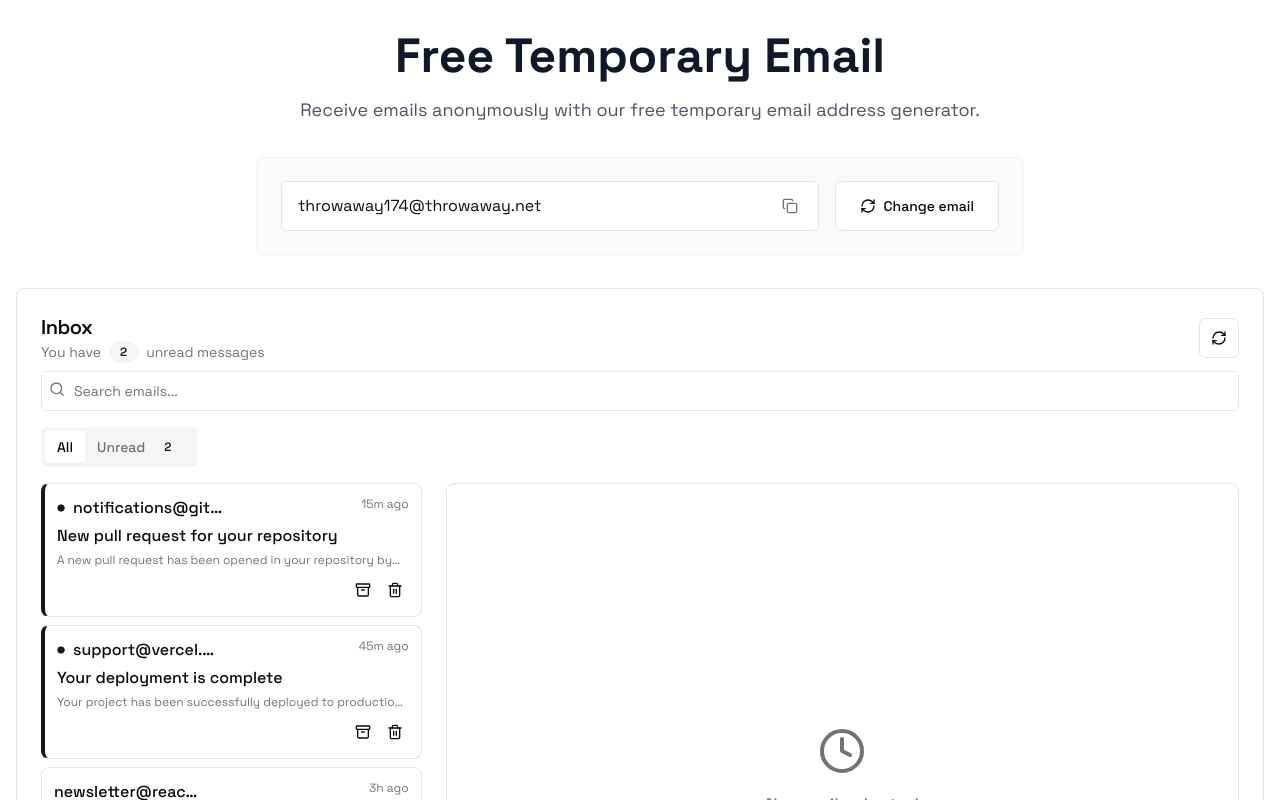
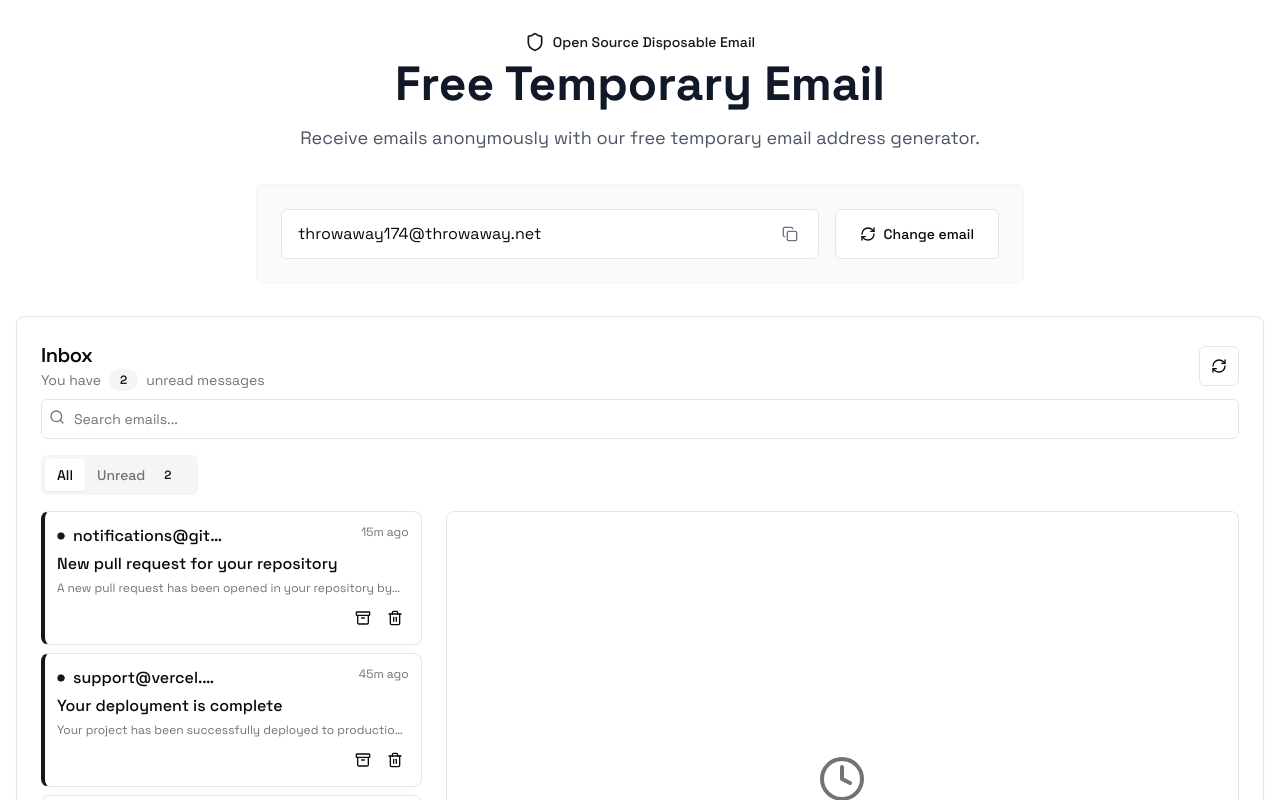
Before and after one commit to AmoabaKelvin/temp-mail, a Next.js app in the folder ui/: page / in a window 1280 px wide. Shown: the top 800 px of the page. Built offline with nearby package versions, Linux system fonts and the light colour scheme.

Commit message:
add open source label to email header

```diff
--- a/ui/app/components/email-header.tsx
+++ b/ui/app/components/email-header.tsx
@@ -1,6 +1,6 @@
 "use client";
 
-import { Copy, RefreshCw } from "lucide-react";
+import { Copy, RefreshCw, Shield } from "lucide-react";
 import { useState } from "react";
 
 import { Button } from "@/components/ui/button";
@@ -46,6 +46,12 @@ export function EmailHeader() {
 
   return (
     <div className="flex flex-col items-center text-center">
+      <div className="inline-flex items-center gap-2 mb-2 text-primary">
+        <Shield className="h-5 w-5" />
+        <span className="text-sm font-medium">
+          Open Source Disposable Email
+        </span>
+      </div>
       <h1 className="text-5xl font-bold text-gray-900 mb-4">
         Free Temporary Email
       </h1>
```
